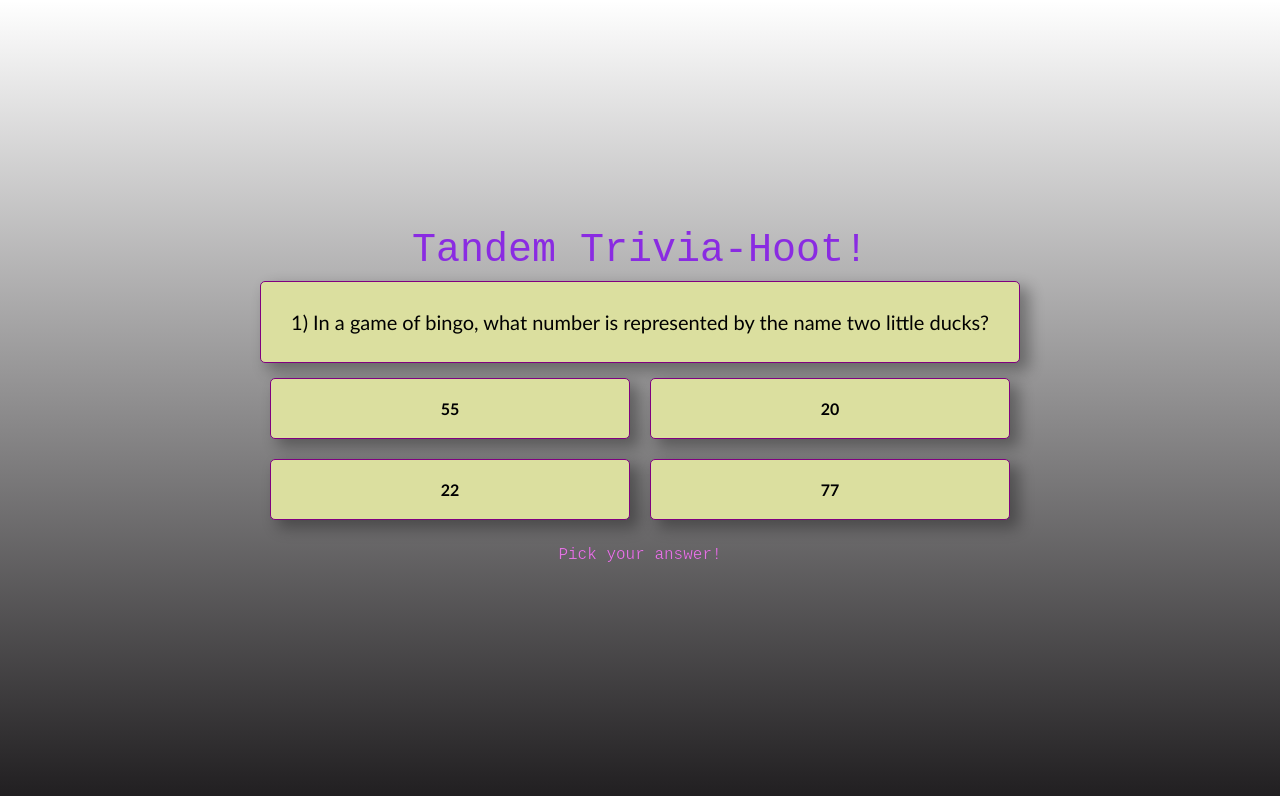
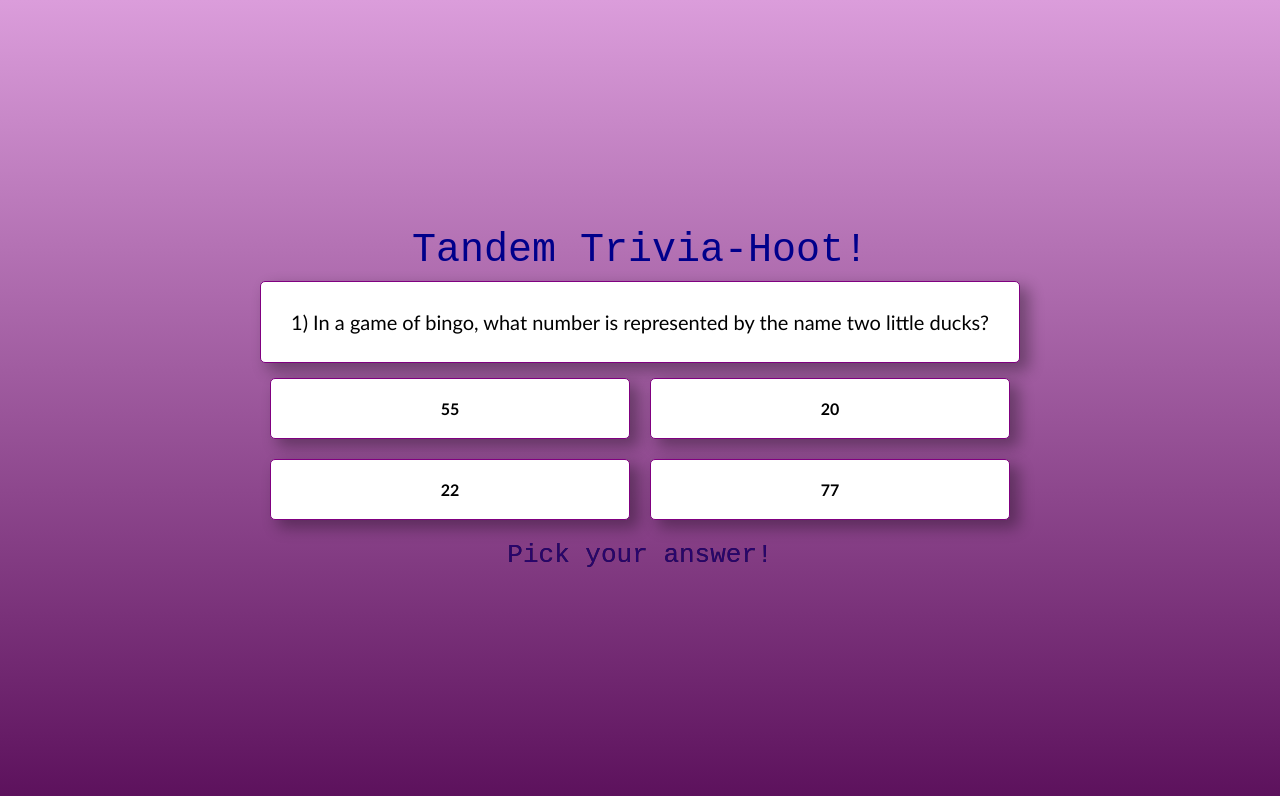
Before and after one commit to kxwzhang/tandem-trivia, a React (Create React App) app: page / in a window 1280 px wide. Shown: the top 796 px of the page. Built offline with nearby package versions, Linux system fonts and the light colour scheme.

Commit message:
Adjust styling on buttons and background colors

```diff
--- a/src/animations.css
+++ b/src/animations.css
@@ -2,7 +2,7 @@
 /* Adapted from https://webdevtrick.com/pure-css-shimmer-text-effect/ */
 .shimmer {
   text-align: center;
-  color: rgb(224, 119, 224);
+  color: rgb(41, 4, 109);
   background: -webkit-gradient(linear, left top, right top, from(#222), to(#222), color-stop(0.5, #fff));
   background: -moz-gradient(linear, left top, right top, from(#222), to(#222), color-stop(0.5, #fff));
   background: gradient(linear, left top, right top, from(#222), to(#222), color-stop(0.5, #fff));
--- a/src/trivia.css
+++ b/src/trivia.css
@@ -1,5 +1,5 @@
 html {
-  background-image: linear-gradient(to bottom, rgba(255,0,0,0), rgb(32, 30, 32));
+  background-image: linear-gradient(to bottom, rgb(219, 157, 219), rgb(92, 17, 92));
 }
 
 body {
@@ -15,7 +15,7 @@ body {
 
 .trivia-title {
   font-size: 40px;
-  color: blueviolet;
+  color: darkblue;
   padding: 10px;
 }
 
@@ -51,11 +51,11 @@ body {
 .trivia-answer-button:hover,
 .next-button:hover {
   cursor: pointer;
-  background-color: beige;
+  background-color: rgb(223, 170, 223);
 }
 
 .trivia-question-container {
-  background-color: rgb(219, 223, 159);
+  background-color: white;
   padding: 30px;
   border-radius: 5px;
   border: 1px solid purple;
@@ -80,7 +80,7 @@ body {
 }
 
 .trivia-answer-button {
-  background-color: rgb(219, 223, 159);
+  background-color: white;
   border: 1px solid purple;
   border-radius: 5px;
   box-shadow: 8px 7px 15px 1px rgba(0,0,0,0.33);
@@ -93,18 +93,20 @@ body {
 
 .trivia-answer-button.green {
   color: green;
+  border: 1px solid green;
 }
 
 .trivia-answer-button.red {
   color: red;
+  border: 1px solid red;
 }
 
 .trivia-answer-button.user-answer {
-  background-color: beige;
+  background-color: rgb(223, 170, 223);
 }
 
 .next-button {
-  background-color: rgb(219, 223, 159);
+  background-color: white;
   border: 1px solid purple;
   border-radius: 5px;
   padding: 5px;
@@ -114,7 +116,6 @@ body {
 }
 
 .pick-text {
-  font-size: 16px;
-  padding: 7px;
-  margin: 10px;
+  font-size: 26px;
+  padding: 12px;
 }
```
